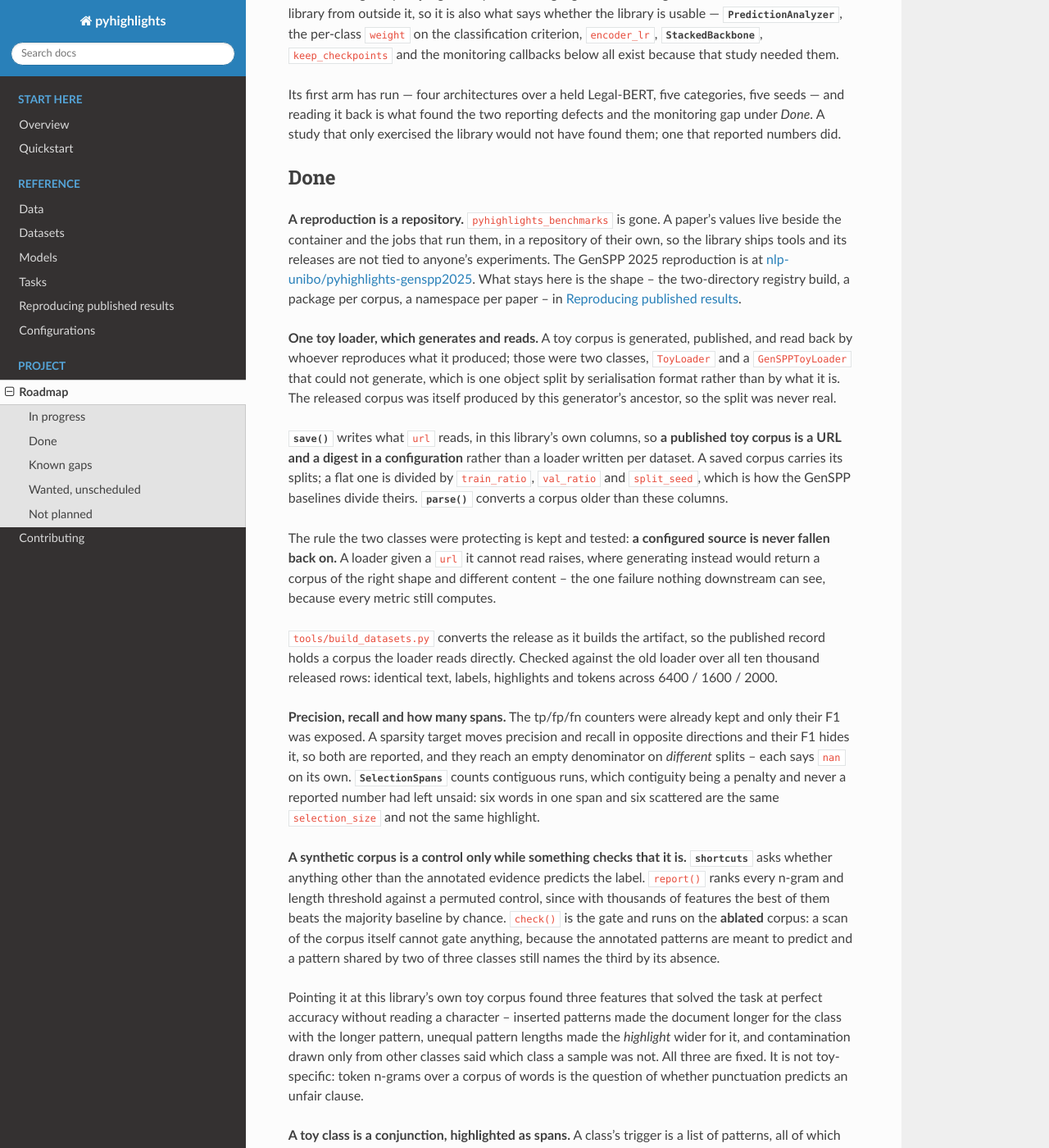
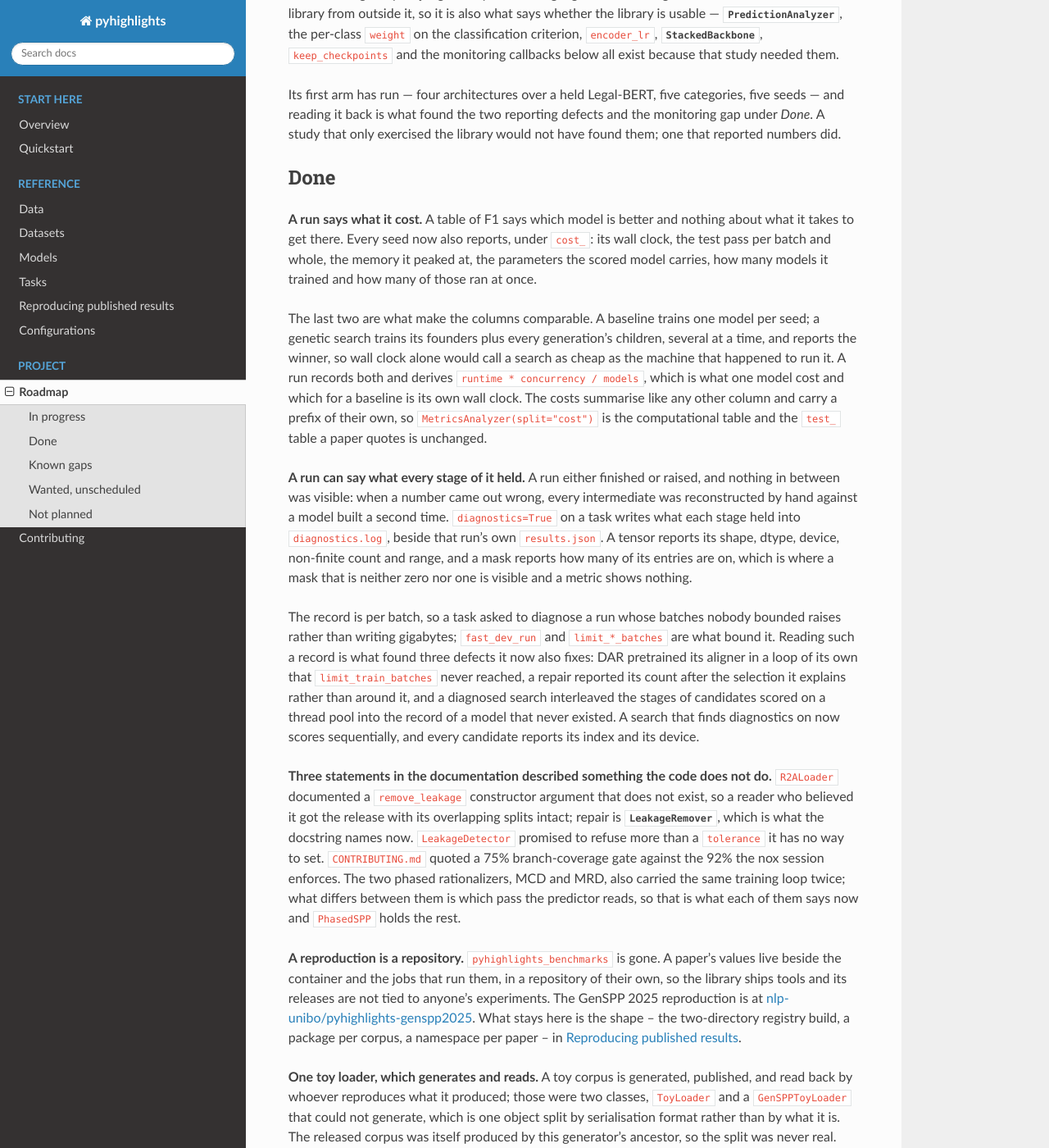
Before and after one commit to nlp-unibo/pyhighlights, a Sphinx documentation site: the page built from docsrc/source/roadmap.rst, in a window 1280 px wide and 1400 px high, scrolled down 331 px. Shown: the whole window at 82% size. Built offline with Sphinx 7.4.7 and the Read the Docs theme 3.1.0, drawn with Linux system fonts in a browser that asks for light colours.

Commit message:
chore: release 0.12.0 (#118)
**A run says what it cost.** Every seed reports, under `cost_`, its wall
clock, the test pass per batch and whole, the memory it peaked at, the
parameters the scored model carries, how many models it trained and how many
of those ran at once. A baseline trains one model per seed and a genetic
search trains its founders plus every generation's children, so a run derives
`runtime * concurrency / models` and the column compares a search with a model
trained once. `MetricsAnalyzer(split="cost")` reads them; the `test_` table a
paper quotes is unchanged.

**A run can say what every stage of it held.** `diagnostics=True` writes what
each stage held into `diagnostics.log` beside that run's `results.json`: a
tensor's shape, dtype, device, non-finite count and range, and how many of a
mask's entries are on. The record is per batch and refuses a run nobody
bounded. Reading one found three defects fixed here: DAR's aligner loop never
saw `limit_train_batches`, a repair reported after the selection it explains,
and a diagnosed search interleaved candidates scored on a thread pool.

Also: three documentation statements that described what the code does not do,
the training loop MCD and MRD carried twice, and a split that repeated its
metric bindings on every step.

Co-authored-by: Claude Opus 5 (1M context) <noreply@anthropic.com>

```diff
--- a/docsrc/source/roadmap.rst
+++ b/docsrc/source/roadmap.rst
@@ -24,6 +24,53 @@ library would not have found them; one that reported numbers did.
 
 Done
 ----
+
+**A run says what it cost.** A table of F1 says which model is better and
+nothing about what it takes to get there. Every seed now also reports, under
+``cost_``: its wall clock, the test pass per batch and whole, the memory it
+peaked at, the parameters the scored model carries, how many models it trained
+and how many of those ran at once.
+
+The last two are what make the columns comparable. A baseline trains one model
+per seed; a genetic search trains its founders plus every generation's
+children, several at a time, and reports the winner, so wall clock alone would
+call a search as cheap as the machine that happened to run it. A run records
+both and derives ``runtime * concurrency / models``, which is what one model
+cost and which for a baseline is its own wall clock. The costs summarise like
+any other column and carry a prefix of their own, so
+``MetricsAnalyzer(split="cost")`` is the computational table and the ``test_``
+table a paper quotes is unchanged.
+
+**A run can say what every stage of it held.** A run either finished or
+raised, and nothing in between was visible: when a number came out wrong,
+every intermediate was reconstructed by hand against a model built a second
+time. ``diagnostics=True`` on a task writes what each stage held into
+``diagnostics.log``, beside that run's own ``results.json``. A tensor reports
+its shape, dtype, device, non-finite count and range, and a mask reports how
+many of its entries are on, which is where a mask that is neither zero nor one
+is visible and a metric shows nothing.
+
+The record is per batch, so a task asked to diagnose a run whose batches
+nobody bounded raises rather than writing gigabytes; ``fast_dev_run`` and
+``limit_*_batches`` are what bound it. Reading such a record is what found
+three defects it now also fixes: DAR pretrained its aligner in a loop of its
+own that ``limit_train_batches`` never reached, a repair reported its count
+after the selection it explains rather than around it, and a diagnosed search
+interleaved the stages of candidates scored on a thread pool into the record
+of a model that never existed. A search that finds diagnostics on now scores
+sequentially, and every candidate reports its index and its device.
+
+**Three statements in the documentation described something the code does not
+do.** ``R2ALoader`` documented a ``remove_leakage`` constructor argument that
+does not exist, so a reader who believed it got the release with its
+overlapping splits intact; repair is
+:class:`~pyhighlights.components.leakage.LeakageRemover`, which is what the
+docstring names now. ``LeakageDetector`` promised to refuse more than a
+``tolerance`` it has no way to set. ``CONTRIBUTING.md`` quoted a 75%
+branch-coverage gate against the 92% the nox session enforces. The two phased
+rationalizers, MCD and MRD, also carried the same training loop twice; what
+differs between them is which pass the predictor reads, so that is what each
+of them says now and ``PhasedSPP`` holds the rest.
 
 **A reproduction is a repository.** ``pyhighlights_benchmarks`` is gone. A
 paper's values live beside the container and the jobs that run them, in a
--- a/pyhighlights/__init__.py
+++ b/pyhighlights/__init__.py
@@ -1 +1 @@
-__version__ = "0.11.0"
+__version__ = "0.12.0"
```
